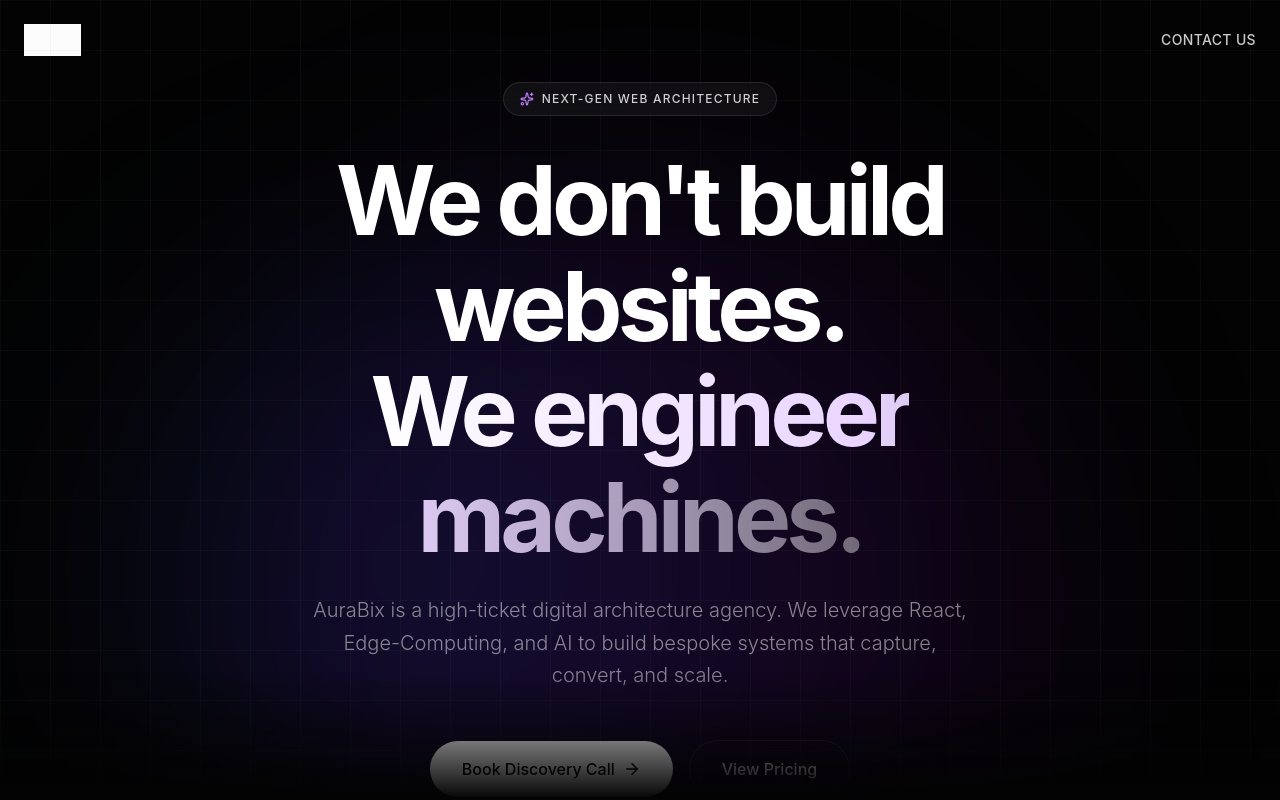
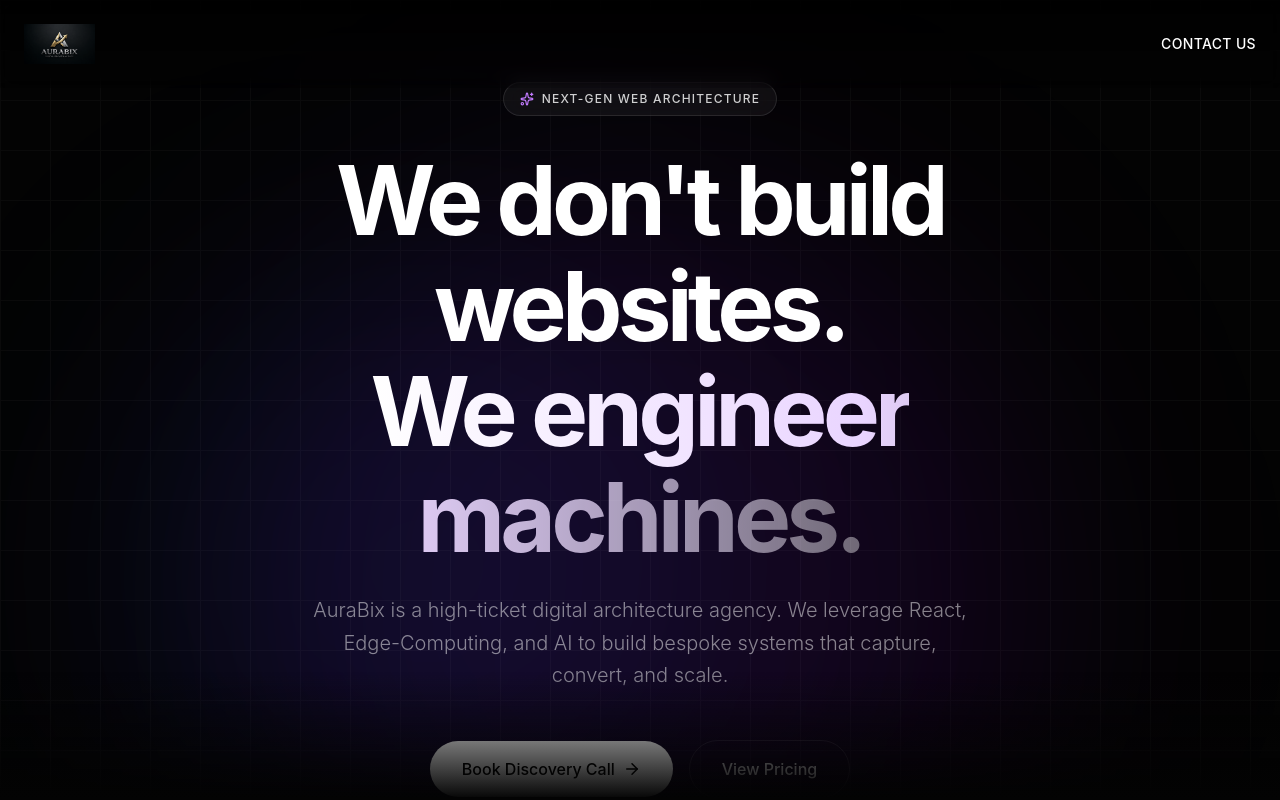
Before and after one commit to sohailthedeveloper/Aurabix, a Next.js app: page / in a window 1280 px wide. Shown: the top 800 px of the page. Built offline with nearby package versions, Linux system fonts and the light colour scheme; a web font is replaced by a local one.

Commit message:
fix: logo visibility by removing css filters

```diff
--- a/src/app/page.js
+++ b/src/app/page.js
@@ -15,10 +15,10 @@ export default function Home() {
   return (
     <div className="bg-[#000000] min-h-screen text-white font-sans selection:bg-purple-500/30 selection:text-purple-200">
 
-      {/* Minimalist Top Nav for Agency Site */}
-      <nav className="fixed top-0 left-0 w-full z-50 px-6 py-6 mix-blend-difference flex justify-between items-center pointer-events-none">
-        <img src="/aurabix-logo.png" alt="AuraBix" className="h-8 w-auto pointer-events-auto object-contain brightness-0 invert" />
-        <a href="mailto:hello@aurabix.com" className="text-sm font-medium tracking-wide uppercase text-white/80 hover:text-white transition-colors pointer-events-auto">
+      {/* Top Nav for Agency Site */}
+      <nav className="fixed top-0 left-0 w-full z-50 px-6 py-6 flex justify-between items-center pointer-events-none bg-gradient-to-b from-black/80 to-transparent backdrop-blur-sm">
+        <img src="/aurabix-logo.png" alt="AuraBix" className="h-8 md:h-10 w-auto pointer-events-auto object-contain" />
+        <a href="mailto:hello@aurabix.com" className="text-sm font-medium tracking-wide uppercase text-white hover:text-purple-400 transition-colors pointer-events-auto">
           Contact Us
         </a>
       </nav>
```
